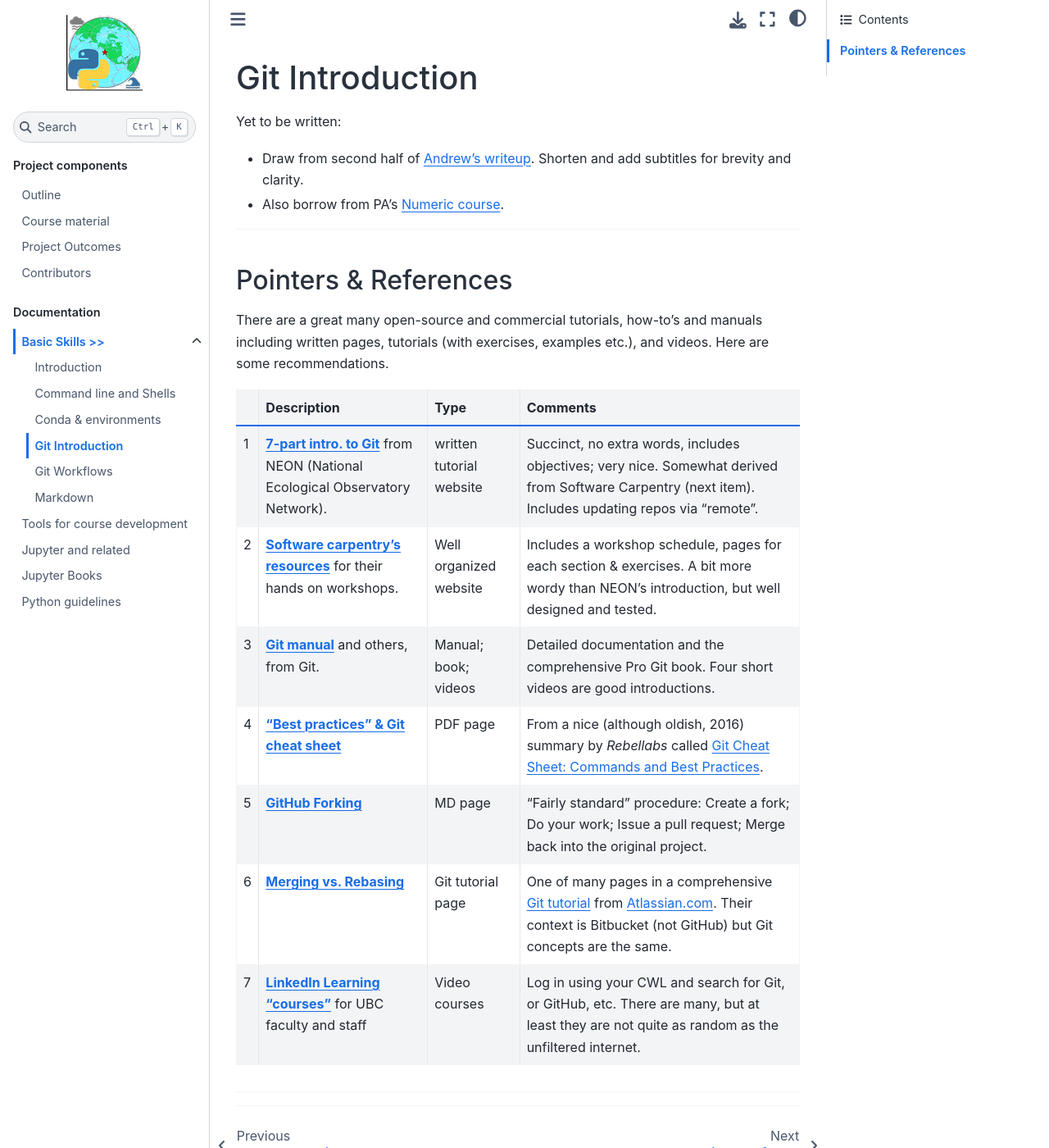
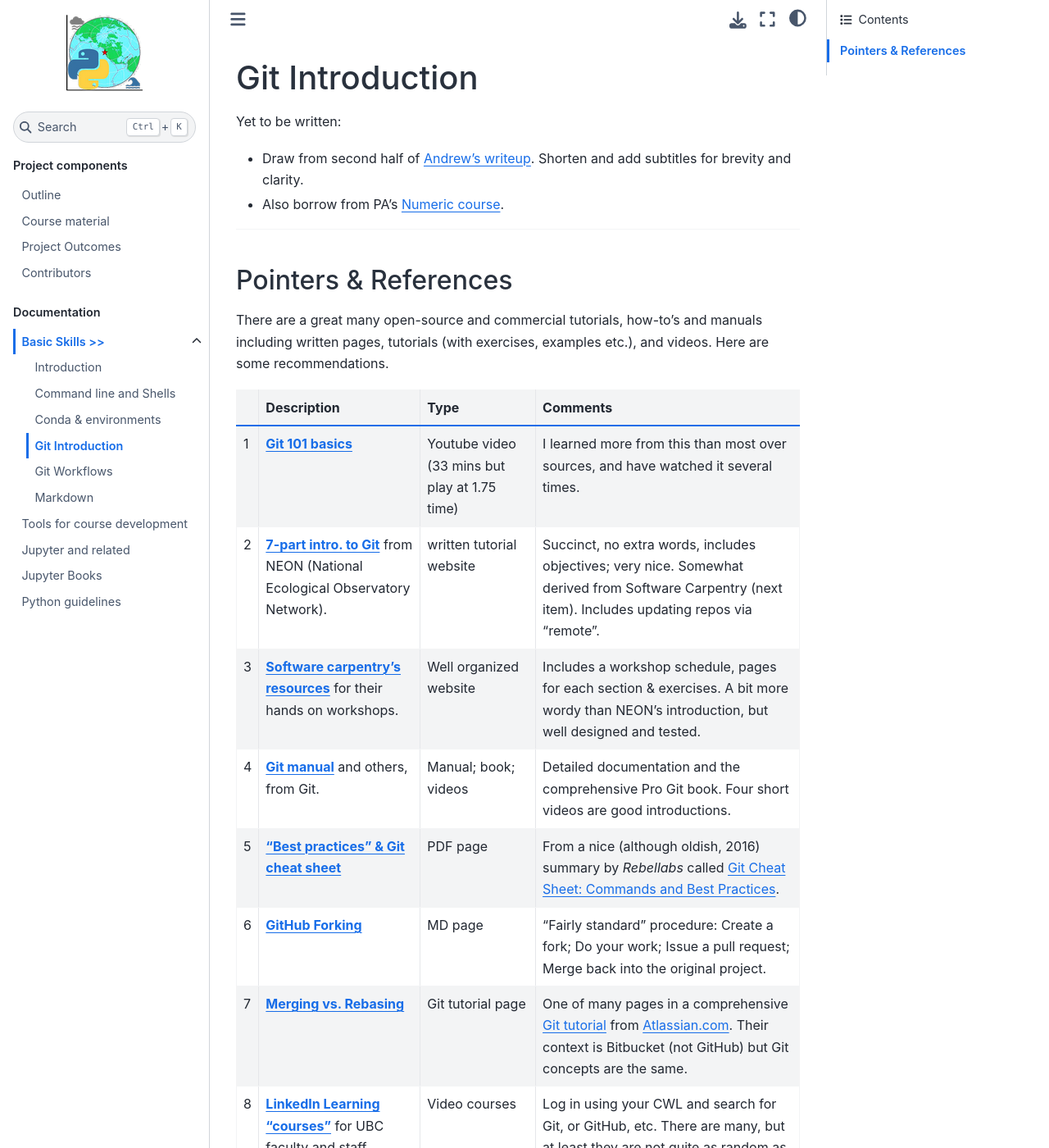
Before and after one commit to phaustin/ocese-docs, a Jupyter Book: the page built from docs/git-intro.md, in a window 1280 px wide and 1400 px high. Shown: the whole window at 82% size. Built offline with Jupyter Book 1.0.4 settings and Sphinx 7.4.7 and the Sphinx Book theme 1.1.4, drawn with Linux system fonts in a browser that asks for light colours.

```diff
--- a/docs/git-intro.md
+++ b/docs/git-intro.md
@@ -13,13 +13,14 @@ There are a great many open-source and commercial tutorials, how-to's and manual
 
 ||Description|Type|Comments|
 |---|---|---|---|
-|1|**[7-part intro. to Git](https://www.neonscience.org/version-control-git-series)** from NEON (National Ecological Observatory Network).|written tutorial website|Succinct, no extra words, includes objectives; very nice. Somewhat derived from Software Carpentry (next item). Includes updating repos via "remote".|
-|2|**[Software carpentry's resources](https://swcarpentry.github.io/git-novice/)** for their hands on workshops.|Well organized website|Includes a workshop schedule, pages for each section & exercises. A bit more wordy than NEON's introduction, but well designed and tested.|
-|3|**[Git manual](https://git-scm.com/doc)** and others, from Git.|Manual; book; videos|Detailed documentation and the comprehensive Pro Git book. Four short videos are good introductions.|
-|4|**["Best practices" & Git cheat sheet](https://www.jrebel.com/system/files/git-cheat-sheet.pdf)**|PDF page|From a nice (although oldish, 2016) summary by _Rebellabs_ called [Git Cheat Sheet: Commands and Best Practices](https://www.jrebel.com/blog/git-cheat-sheet).|
-|5|**[GitHub Forking](https://gist.github.com/Chaser324/ce0505fbed06b947d962)**|MD page|"Fairly standard" procedure: Create a fork; Do your work; Issue a pull request; Merge back into the original project.|
-|6|**[Merging vs. Rebasing](https://www.atlassian.com/git/tutorials/merging-vs-rebasing)**|Git tutorial page|One of many pages in a comprehensive [Git tutorial](https://www.atlassian.com/git/tutorials) from Atlassian.com. Their context is Bitbucket (not GitHub) but Git concepts are the same.|
-|7|**[LinkedIn Learning "courses"](https://linkedinlearning.ubc.ca)** for UBC faculty and staff|Video courses|Log in using your CWL and search for Git, or GitHub, etc. There are many, but at least they are not quite as random as the unfiltered internet.|
+|1|**[Git 101 basics](https://www.youtube.com/watch?v=WBg9mlpzEYU)**|Youtube video (33 mins but play at 1.75 time)|I learned more from this than most over sources, and have watched it several times.|
+|2|**[7-part intro. to Git](https://www.neonscience.org/version-control-git-series)** from NEON (National Ecological Observatory Network).|written tutorial website|Succinct, no extra words, includes objectives; very nice. Somewhat derived from Software Carpentry (next item). Includes updating repos via "remote".|
+|3|**[Software carpentry's resources](https://swcarpentry.github.io/git-novice/)** for their hands on workshops.|Well organized website|Includes a workshop schedule, pages for each section & exercises. A bit more wordy than NEON's introduction, but well designed and tested.|
+|4|**[Git manual](https://git-scm.com/doc)** and others, from Git.|Manual; book; videos|Detailed documentation and the comprehensive Pro Git book. Four short videos are good introductions.|
+|5|**["Best practices" & Git cheat sheet](https://www.jrebel.com/system/files/git-cheat-sheet.pdf)**|PDF page|From a nice (although oldish, 2016) summary by _Rebellabs_ called [Git Cheat Sheet: Commands and Best Practices](https://www.jrebel.com/blog/git-cheat-sheet).|
+|6|**[GitHub Forking](https://gist.github.com/Chaser324/ce0505fbed06b947d962)**|MD page|"Fairly standard" procedure: Create a fork; Do your work; Issue a pull request; Merge back into the original project.|
+|7|**[Merging vs. Rebasing](https://www.atlassian.com/git/tutorials/merging-vs-rebasing)**|Git tutorial page|One of many pages in a comprehensive [Git tutorial](https://www.atlassian.com/git/tutorials) from Atlassian.com. Their context is Bitbucket (not GitHub) but Git concepts are the same.|
+|8|**[LinkedIn Learning "courses"](https://linkedinlearning.ubc.ca)** for UBC faculty and staff|Video courses|Log in using your CWL and search for Git, or GitHub, etc. There are many, but at least they are not quite as random as the unfiltered internet.|
 
 ---
 ---
```
Also changed, not shown: docs/troubleshooting.md (+6 -1 lines).
